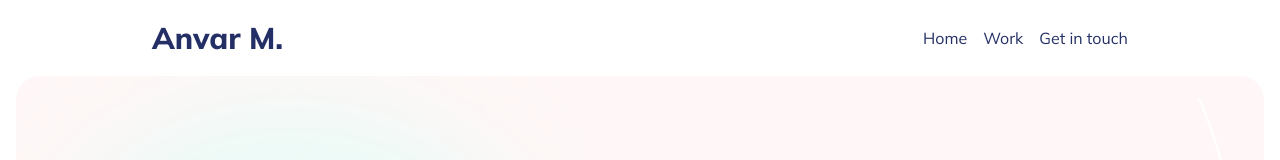
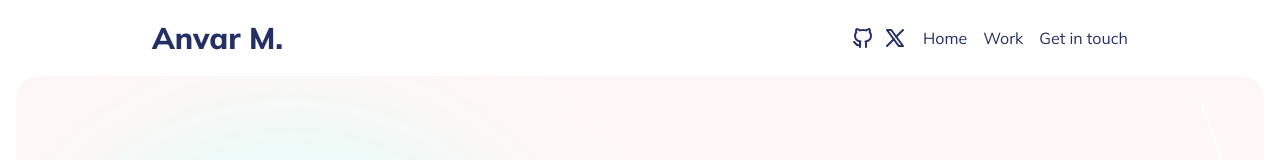
Before and after one commit to Anvar2742/portfolio, a React (Vite) app: page / in a window 1280 px wide. Shown: the top 160 px of the page. Built offline with nearby package versions, Linux system fonts and the light colour scheme.

Commit message:
social links

```diff
--- a/src/components/Navbar.jsx
+++ b/src/components/Navbar.jsx
@@ -15,12 +15,125 @@ const Navbar = () => {
 
     return (
         <header className="py-5" id="header" data-scroll-section>
-            <div className="max-w-5xl mx-auto px-6 xs:flex items-center justify-between">
-                <Link to={"/"} className="text-3xl font-extrabold">
+            <div className="max-w-5xl mx-auto px-6 xs:flex items-center justify-between gap-1">
+                <div className="flex items-center justify-between">
+                    <Link to={"/"} className="text-3xl font-extrabold whitespace-nowrap">
                         Anvar M.
                     </Link>
+                    <div className="flex xs:hidden gap-2">
+                        <a
+                            href="https://github.com/Anvar2742"
+                            target="_blank"
+                            className="group"
+                        >
+                            <svg
+                                xmlns="http://www.w3.org/2000/svg"
+                                class="icon icon-tabler icon-tabler-brand-github"
+                                width="24"
+                                height="24"
+                                viewBox="0 0 24 24"
+                                stroke-width="2"
+                                stroke="currentColor"
+                                fill="none"
+                                stroke-linecap="round"
+                                stroke-linejoin="round"
+                                className="group-hover:-translate-y-1 transition-transform"
+                            >
+                                <path
+                                    stroke="none"
+                                    d="M0 0h24v24H0z"
+                                    fill="none"
+                                ></path>
+                                <path d="M9 19c-4.3 1.4 -4.3 -2.5 -6 -3m12 5v-3.5c0 -1 .1 -1.4 -.5 -2c2.8 -.3 5.5 -1.4 5.5 -6a4.6 4.6 0 0 0 -1.3 -3.2a4.2 4.2 0 0 0 -.1 -3.2s-1.1 -.3 -3.5 1.3a12.3 12.3 0 0 0 -6.2 0c-2.4 -1.6 -3.5 -1.3 -3.5 -1.3a4.2 4.2 0 0 0 -.1 3.2a4.6 4.6 0 0 0 -1.3 3.2c0 4.6 2.7 5.7 5.5 6c-.6 .6 -.6 1.2 -.5 2v3.5"></path>
+                            </svg>
+                        </a>
+                        <a
+                            href="https://twitter.com/AnvarMusa27"
+                            target="_blank"
+                            className="group"
+                        >
+                            <svg
+                                xmlns="http://www.w3.org/2000/svg"
+                                class="icon icon-tabler icon-tabler-brand-x"
+                                width="24"
+                                height="24"
+                                viewBox="0 0 24 24"
+                                stroke-width="2"
+                                stroke="currentColor"
+                                fill="none"
+                                stroke-linecap="round"
+                                stroke-linejoin="round"
+                                className="group-hover:-translate-y-1 transition-transform"
+                            >
+                                <path
+                                    stroke="none"
+                                    d="M0 0h24v24H0z"
+                                    fill="none"
+                                ></path>
+                                <path d="M4 4l11.733 16h4.267l-11.733 -16z"></path>
+                                <path d="M4 20l6.768 -6.768m2.46 -2.46l6.772 -6.772"></path>
+                            </svg>
+                        </a>
+                    </div>
+                </div>
+                <div className="xs:flex xs:justify-end gap-4 xs:w-full">
+                    <div className="hidden xs:flex gap-2">
+                        <a
+                            href="https://github.com/Anvar2742"
+                            target="_blank"
+                            className="group"
+                        >
+                            <svg
+                                xmlns="http://www.w3.org/2000/svg"
+                                class="icon icon-tabler icon-tabler-brand-github"
+                                width="24"
+                                height="24"
+                                viewBox="0 0 24 24"
+                                stroke-width="2"
+                                stroke="currentColor"
+                                fill="none"
+                                stroke-linecap="round"
+                                stroke-linejoin="round"
+                                className="group-hover:-translate-y-1 transition-transform"
+                            >
+                                <path
+                                    stroke="none"
+                                    d="M0 0h24v24H0z"
+                                    fill="none"
+                                ></path>
+                                <path d="M9 19c-4.3 1.4 -4.3 -2.5 -6 -3m12 5v-3.5c0 -1 .1 -1.4 -.5 -2c2.8 -.3 5.5 -1.4 5.5 -6a4.6 4.6 0 0 0 -1.3 -3.2a4.2 4.2 0 0 0 -.1 -3.2s-1.1 -.3 -3.5 1.3a12.3 12.3 0 0 0 -6.2 0c-2.4 -1.6 -3.5 -1.3 -3.5 -1.3a4.2 4.2 0 0 0 -.1 3.2a4.6 4.6 0 0 0 -1.3 3.2c0 4.6 2.7 5.7 5.5 6c-.6 .6 -.6 1.2 -.5 2v3.5"></path>
+                            </svg>
+                        </a>
+                        <a
+                            href="https://twitter.com/AnvarMusa27"
+                            target="_blank"
+                            className="group"
+                        >
+                            <svg
+                                xmlns="http://www.w3.org/2000/svg"
+                                class="icon icon-tabler icon-tabler-brand-x"
+                                width="24"
+                                height="24"
+                                viewBox="0 0 24 24"
+                                stroke-width="2"
+                                stroke="currentColor"
+                                fill="none"
+                                stroke-linecap="round"
+                                stroke-linejoin="round"
+                                className="group-hover:-translate-y-1 transition-transform"
+                            >
+                                <path
+                                    stroke="none"
+                                    d="M0 0h24v24H0z"
+                                    fill="none"
+                                ></path>
+                                <path d="M4 4l11.733 16h4.267l-11.733 -16z"></path>
+                                <path d="M4 20l6.768 -6.768m2.46 -2.46l6.772 -6.772"></path>
+                            </svg>
+                        </a>
+                    </div>
                     <nav>
-                    <ul className="flex gap-4 mt-3 xs:mt-0">
+                        <ul className="flex gap-4 xs:mt-0">
                             <li>
                                 <a
                                     href="#header"
@@ -51,6 +164,7 @@ const Navbar = () => {
                         </ul>
                     </nav>
                 </div>
+            </div>
         </header>
     );
 };
--- a/src/pages/Home.jsx
+++ b/src/pages/Home.jsx
@@ -12,7 +12,7 @@ const Home = () => {
                 style={{
                     "--hero-bg": `url(${heroBg})`,
                 }}
-                className=" pt-20 pb-16 sm:pt-28 sm:pb-24 mx-4 mb-40 bg-[image:var(--hero-bg)] bg-cover bg-no-repeat bg-center flex items-center justify-center flex-col rounded-3xl"
+                className=" pt-20 pb-16 sm:pt-28 sm:pb-24 mx-4 mb-16 sm:mb-40 bg-[image:var(--hero-bg)] bg-cover bg-no-repeat bg-center flex items-center justify-center flex-col rounded-3xl"
             >
                 <div className="max-w-5xl mx-auto px-4">
                     <h1 className=" font-serif text-4xl sm:text-8xl text-darkBlue text-center">
--- a/tailwind.config.js
+++ b/tailwind.config.js
@@ -29,7 +29,7 @@ export default {
                 running: "run 15s linear infinite",
             },
             screens: {
-                xs: "450px",
+                xs: "460px",
             },
         },
     },
```
Lines whose indentation alone changed are shown as unchanged.
